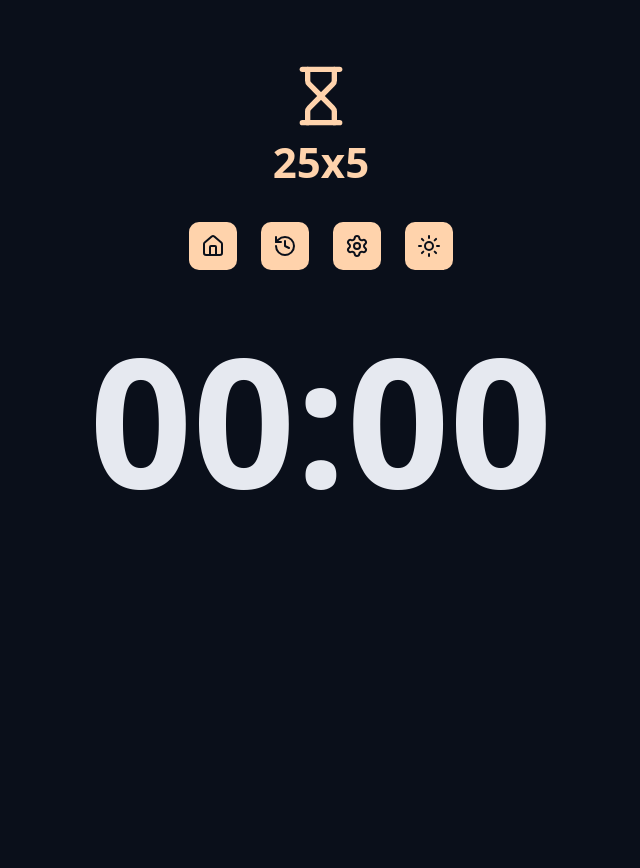
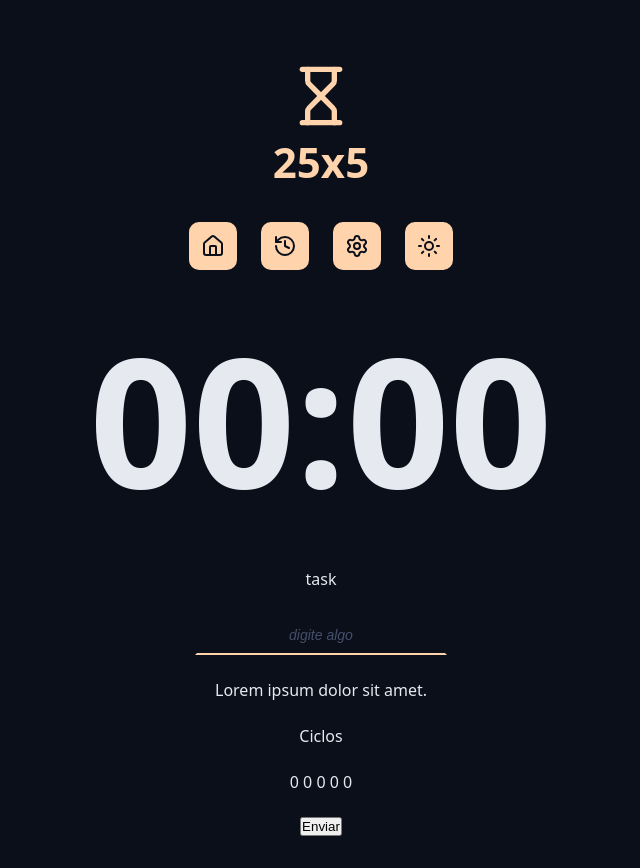
Before and after one commit to Hayashi-Heitor/25x5-pomodoroTimer, a React (Vite) app in the folder 25x5/: page / in a window 1280 px wide. Shown: the whole page, without its empty margins (319-959 px from the left). Before the commit the page ends 800 px from the top, so only its background shows below. Built offline with nearby package versions, Linux system fonts and the light colour scheme.

Commit message:
feat: Default Input component created

```diff
--- a/25x5/src/App.tsx
+++ b/25x5/src/App.tsx
@@ -5,6 +5,7 @@
 import { Logo } from './components/Logo'
 import { Menu } from './components/Menu'
 import { CountDown } from './components/CountDown'
+import { DefaultInput } from './components/DefaultInput'
 
 export function App() {
     return (
@@ -20,6 +21,30 @@
             <Container>
                 <CountDown />
             </Container>
+
+            <Container>
+                <form className='form' action=''>
+
+                    <div className='formRow'>
+                        <DefaultInput id='Input' type='text' labelText='task' placeholder='digite algo' />
+                    </div>
+
+                    <div className='formRow'>
+                        <p>Lorem ipsum dolor sit amet.</p>
+                    </div>
+
+                    <div className='formRow'>
+                        <p>Ciclos</p>
+                        <p>0 0 0 0 0</p>
+                    </div>
+
+                    <div className='formRow'>
+                        <button>Enviar</button>
+                    </div>
+
+                </form>
+
+            </Container>
         </>
     );
 }
--- /dev/null
+++ b/25x5/src/components/DefaultInput/index.tsx
@@ -0,0 +1,15 @@
+import styles from './styles.module.css'
+
+type DefaultInputProps = {
+    id : string;
+    labelText : string;
+}   & React.ComponentProps<'input'>;
+
+export function DefaultInput({ id, type, labelText, ...rest }: DefaultInputProps) {
+    return (
+        <>
+            {labelText && <label htmlFor={id}>{labelText}</label>}
+            <input className={styles.input} id={id} type={type} {...rest} />
+        </>
+    );
+}
--- /dev/null
+++ b/25x5/src/components/DefaultInput/styles.module.css
@@ -0,0 +1,23 @@
+.input {
+    background-color: transparent;
+    text-align: center;
+    font-size: 18px;
+    padding: 8px;
+    color: var(--text-default);
+    outline: none;
+
+    border: 2px solid transparent;
+    border-bottom: 2px solid var(--primary);
+    transition: all, .1s ease-in-out;
+}
+
+.input:focus {
+    border-radius: 10px;
+    border: 2px solid var(--primary);
+}
+
+.input::placeholder {
+    color: var(--gray-500);
+    font-size: 14px;
+    font-style: italic;
+}
--- a/25x5/src/styles/global.css
+++ b/25x5/src/styles/global.css
@@ -10,3 +10,19 @@
     background: var(--gray-900);
     color: var(--text-default);
 }
+
+.form {
+    display: flex;
+    align-items: center;
+    justify-content: center;
+    flex-direction: column;
+    gap: 24px;
+}
+
+.formRow {
+    display: flex;
+    align-items: center;
+    justify-content: center;
+    flex-direction: column;
+    gap: 24px;
+}
```
